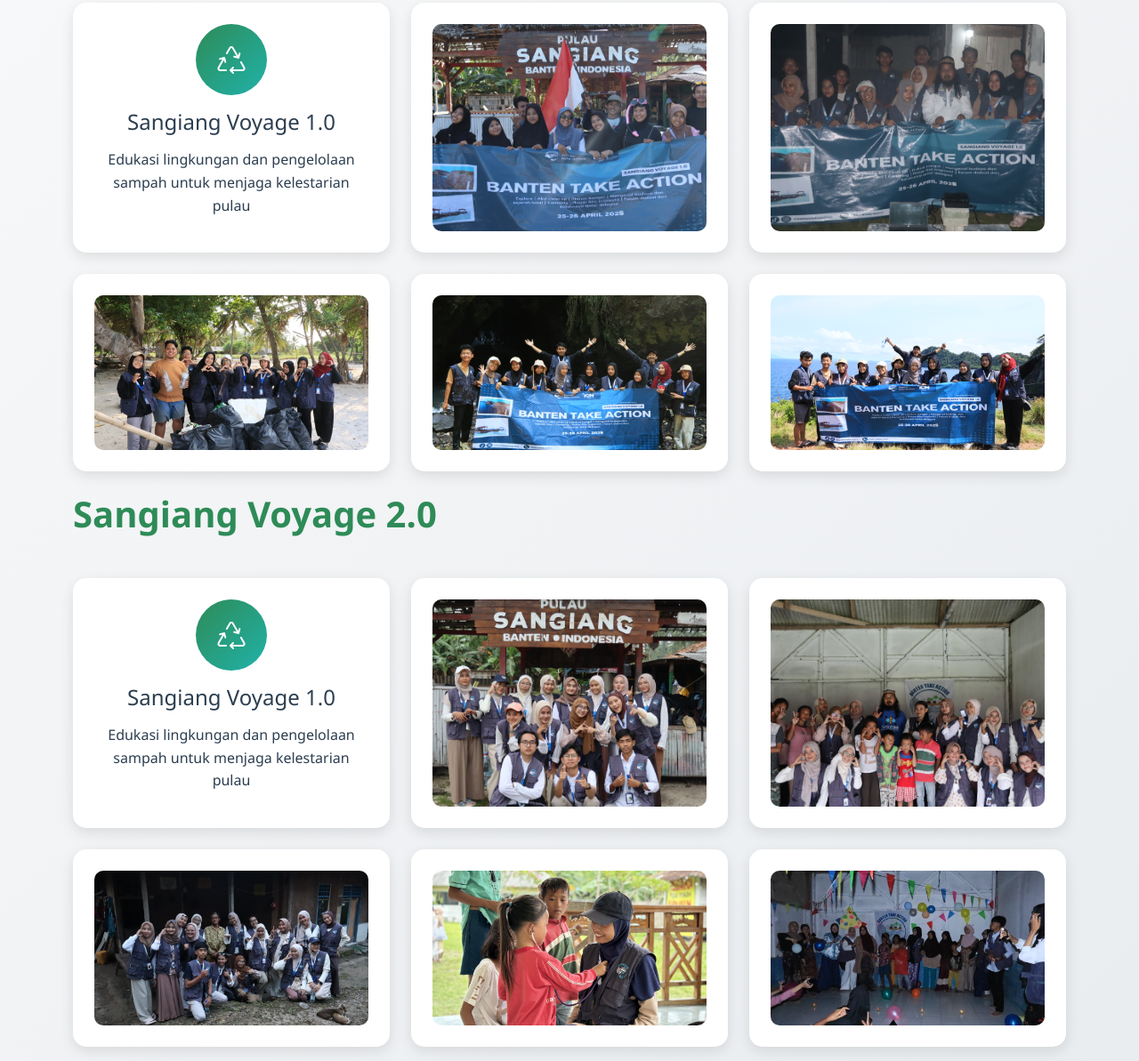
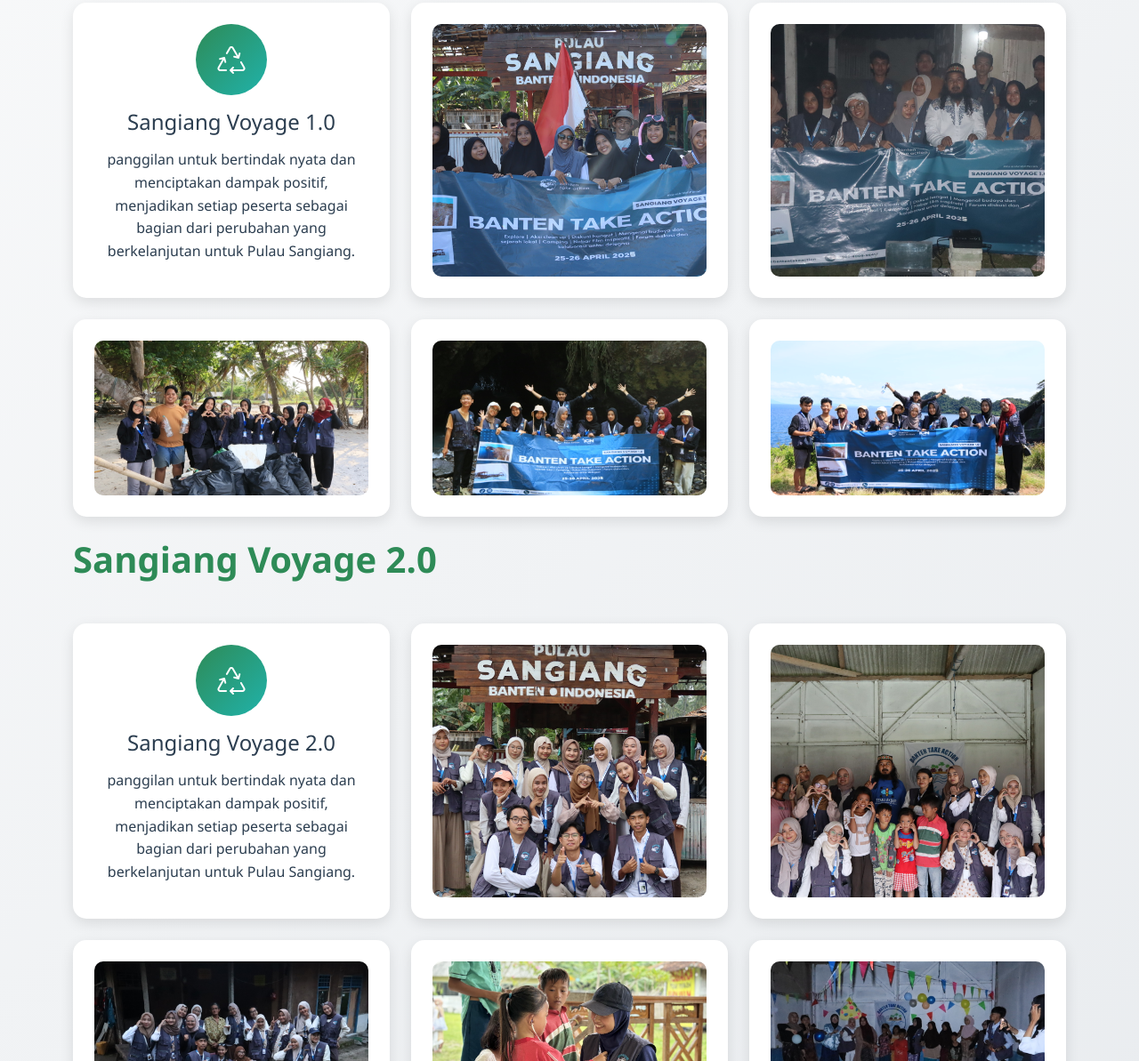
Before and after one commit to Gunawan-aji/Banten-Take-Action, a plain HTML site: page index.html in a window 1280 px wide. Shown: the part 2574-3767 px from the top of the page at 89% size. Drawn offline with nearby package versions, Linux system fonts and the light colour scheme.

Commit message:
Update index.html

```diff
--- a/index.html
+++ b/index.html
@@ -169,12 +169,12 @@
             <div class="row">
                 <h2 class="section-title text-start">Sangiang Voyage 1.0</h2>
                 <div class="col-lg-4 col-md-6 mb-4">
-                    <div class="program-card p-4" onclick="showProgramDetail('Eco-Tunda', 'Edukasi langsung kepada masyarakat dan peserta mengenai pentingnya menjaga kebersihan lingkungan pesisir dan laut, termasuk praktik pemilahan sampah, penggunaan barang ramah lingkungan, dan cara sederhana untuk konservasi terumbu karang.')">
+                    <div class="program-card p-4" onclick="showProgramDetail('Sangiang Voyage 1.0', 'Sangiang Voyage adalah sebuah ekspedisi bermakna dan kolaboratif yang mengajak para delegasi dari berbagai daerah untuk berperan aktif dalam pembangunan dan pelestarian Pulau Sangiang di Selat Sunda. Lebih dari sekadar perjalanan, kegiatan ini merupakan wadah nyata bagi kaum muda untuk berkontribusi, belajar, dan berkolaborasi secara langsung dengan masyarakat lokal.')">
                         <div class="program-icon">
                             <i class="bi bi-recycle"></i>
                         </div>
                         <h4 class="text-center mb-3">Sangiang Voyage 1.0</h4>
-                        <p class="text-center">Edukasi lingkungan dan pengelolaan sampah untuk menjaga kelestarian pulau</p>
+                        <p class="text-center">panggilan untuk bertindak nyata dan menciptakan dampak positif, menjadikan setiap peserta sebagai bagian dari perubahan yang berkelanjutan untuk Pulau Sangiang.</p>
                     </div>
                 </div>
                 <div class="col-lg-4 col-md-6 mb-4">
@@ -205,12 +205,12 @@
                 <!--  -->
                 <h2 class="section-title text-start">Sangiang Voyage 2.0</h2>
                 <div class="col-lg-4 col-md-6 mb-4">
-                    <div class="program-card p-4" onclick="showProgramDetail('Eco-Tunda', 'Edukasi langsung kepada masyarakat dan peserta mengenai pentingnya menjaga kebersihan lingkungan pesisir dan laut, termasuk praktik pemilahan sampah, penggunaan barang ramah lingkungan, dan cara sederhana untuk konservasi terumbu karang.')">
+                    <div class="program-card p-4" onclick="showProgramDetail('Sangiang Voyage 2.0', 'Sangiang Voyage adalah sebuah ekspedisi bermakna dan kolaboratif yang mengajak para delegasi dari berbagai daerah untuk berperan aktif dalam pembangunan dan pelestarian Pulau Sangiang di Selat Sunda. Lebih dari sekadar perjalanan, kegiatan ini merupakan wadah nyata bagi kaum muda untuk berkontribusi, belajar, dan berkolaborasi secara langsung dengan masyarakat lokal.')">
                         <div class="program-icon">
                             <i class="bi bi-recycle"></i>
                         </div>
-                        <h4 class="text-center mb-3">Sangiang Voyage 1.0</h4>
-                        <p class="text-center">Edukasi lingkungan dan pengelolaan sampah untuk menjaga kelestarian pulau</p>
+                        <h4 class="text-center mb-3">Sangiang Voyage 2.0</h4>
+                        <p class="text-center">panggilan untuk bertindak nyata dan menciptakan dampak positif, menjadikan setiap peserta sebagai bagian dari perubahan yang berkelanjutan untuk Pulau Sangiang.</p>
                     </div>
                 </div>
                 <div class="col-lg-4 col-md-6 mb-4">
```
